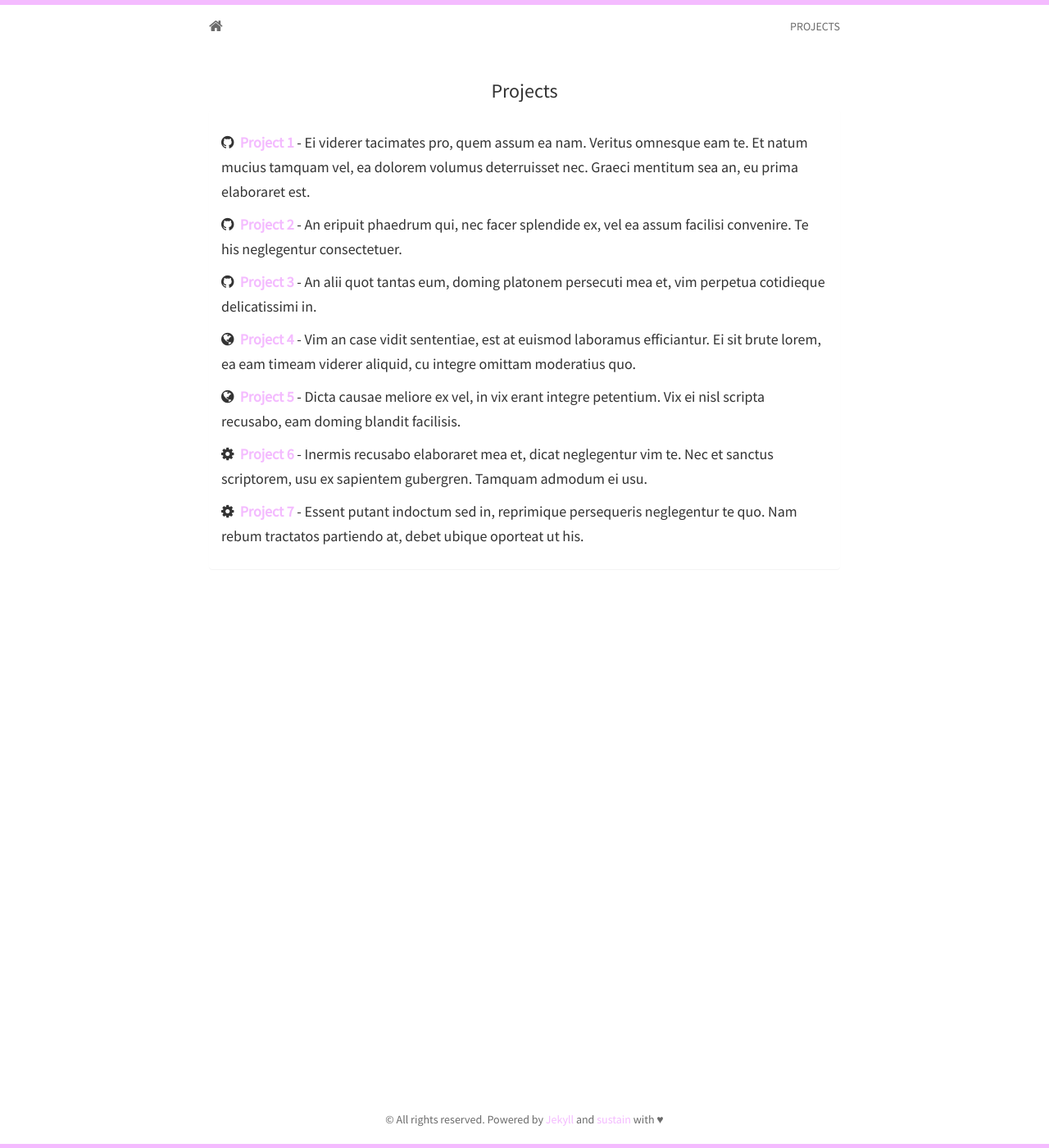
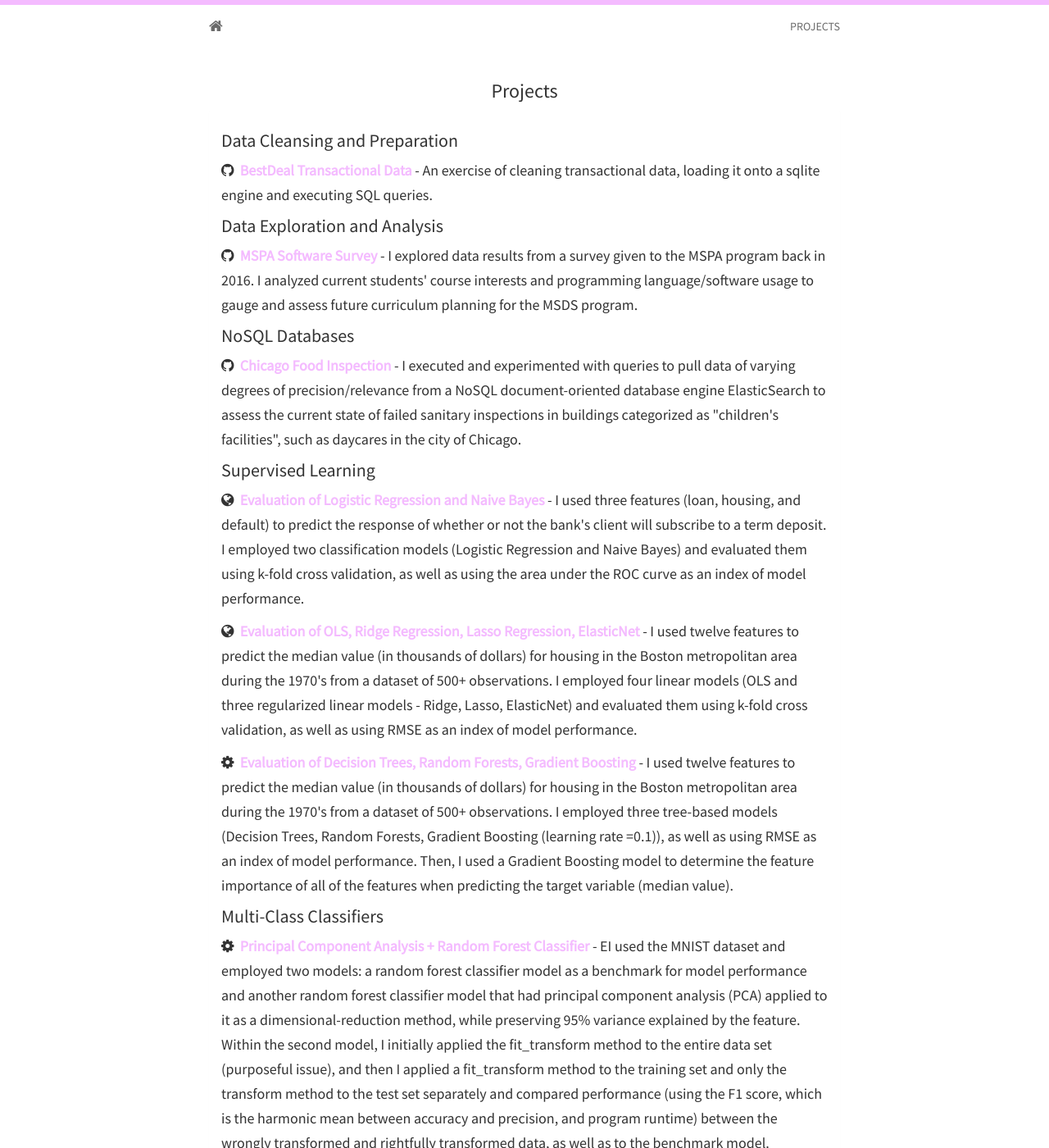
Before and after one commit to tiffduong/tiffduong.github.io, a Jekyll site: the page built from projects.html, in a window 1280 px wide and 1400 px high. Shown: the whole window at 82% size. Built offline with Jekyll 4.4.1, drawn with Linux system fonts in a browser that asks for light colours; nearby versions of some CDN libraries; some of the changed text lies outside the part shown.

Commit message:
Update projects.html

```diff
--- a/_includes/projects.html
+++ b/_includes/projects.html
@@ -3,39 +3,48 @@
   <h3>Projects</h3>
   <div class="panel panel-default">
     <div class="panel-body">
+	<h4>Data Cleansing and Preparation</h4>
 		<h5>
-			<i class="fa fa-github"></i>&nbsp;&nbsp;<strong><a href="#">Project 1</a></strong>
-			- Ei viderer tacimates pro, quem assum ea nam. Veritus omnesque eam te. Et natum mucius tamquam vel,
-			ea dolorem volumus deterruisset nec. Graeci mentitum sea an, eu prima elaboraret est.
+			<i class="fa fa-github"></i>&nbsp;&nbsp;<strong><a href="https://github.com/tiffduong/Data_Science_Portfolio/blob/master/MSDS%20-%20Database%20Systems%20%26%20Preparation/Assignment_2_-_Data_Preparation_and_Cleansing.ipynb">BestDeal Transactional Data</a></strong>
+			- An exercise of cleaning transactional data, loading it onto a sqlite engine and executing SQL queries.
+		</h5>
+	<h4>Data Exploration and Analysis</h4>
+		<h5>
+			<i class="fa fa-github"></i>&nbsp;&nbsp;<strong><a href="https://github.com/tiffduong/Data_Science_Portfolio/blob/master/MSDS%20-%20Practical%20Machine%20Learning/Assignment_1_-_MSPA_Software_Survey_Analysis/Assignment_1.ipynb">MSPA Software Survey</a></strong>
+			- I explored data results from a survey given to the MSPA program back in 2016. I analyzed current students' course interests and programming language/software usage to gauge and assess future curriculum planning for the MSDS program.
+		</h5>
+	<h4>NoSQL Databases</h4>
+    	<h5>
+			<i class="fa fa-github"></i>&nbsp;&nbsp;<strong><a href="https://github.com/tiffduong/Data_Science_Portfolio/blob/master/MSDS%20-%20Database%20Systems%20%26%20Preparation/Assignment_1_-_Querying_Data_Stored_on_a_NoSQL_Database.ipynb">Chicago Food Inspection</a></strong>
+			- I executed and experimented with queries to pull data of varying degrees of precision/relevance from a NoSQL document-oriented database engine ElasticSearch to assess the current state of failed sanitary inspections in buildings categorized as "children's facilities", such as daycares in the city of Chicago.</h5>
+		<h4>Supervised Learning</h4>
+		<h5>
+			<i class="fa fa-globe"></i>&nbsp;&nbsp;<strong><a href="https://github.com/tiffduong/Data_Science_Portfolio/blob/master/MSDS%20-%20Practical%20Machine%20Learning/Assignment_2_-_Evaluating_Classification_Models/Assignment%202%20-%20Evaluating%20Classification%20Models.ipynb">Evaluation of Logistic Regression and Naive Bayes</a></strong>
+			- I used three features (loan, housing, and default) to predict the response of whether or not the bank's client will subscribe to a term deposit. I employed two classification models (Logistic Regression and Naive Bayes) and evaluated them using k-fold cross validation, as well as using the area under the ROC curve as an index of model performance.
 		</h5>
 		<h5>
-			<i class="fa fa-github"></i>&nbsp;&nbsp;<strong><a href="#">Project 2</a></strong>
-			- An eripuit phaedrum qui, nec facer splendide ex, vel ea assum facilisi convenire.
-			Te his neglegentur consectetuer.
-		</h5>
-    	<h5>
-			<i class="fa fa-github"></i>&nbsp;&nbsp;<strong><a href="#">Project 3</a></strong>
-			- An alii quot tantas eum, doming platonem persecuti mea et, vim perpetua cotidieque delicatissimi in.
+			<i class="fa fa-globe"></i>&nbsp;&nbsp;<strong><a href="https://github.com/tiffduong/Data_Science_Portfolio/blob/master/MSDS%20-%20Practical%20Machine%20Learning/Assignment_3_-_Evaluating_Regression_Models/Assignment%203%20-%20Evaluating%20Regression%20Models.ipynb">Evaluation of OLS, Ridge Regression, Lasso Regression, ElasticNet
+
+</a></strong>
+			- I used twelve features to predict the median value (in thousands of dollars) for housing in the Boston metropolitan area during the 1970's from a dataset of 500+ observations. I employed four linear models (OLS and three regularized linear models - Ridge, Lasso, ElasticNet) and evaluated them using k-fold cross validation, as well as using RMSE as an index of model performance.
 		</h5>
 		<h5>
-			<i class="fa fa-globe"></i>&nbsp;&nbsp;<strong><a href="#">Project 4</a></strong>
-			- Vim an case vidit sententiae, est at euismod laboramus efficiantur. Ei sit brute lorem,
-			ea eam timeam viderer aliquid, cu integre omittam moderatius quo.
+			<i class="fa fa-cog"></i>&nbsp;&nbsp;<strong><a href="https://github.com/tiffduong/Data_Science_Portfolio/blob/master/MSDS%20-%20Practical%20Machine%20Learning/Assignment_4_-_Random_Forests_and_Gradient_Boosting/Assignment_4_-_Random_Forests_and_Gradient_Boosting.ipynb">Evaluation of Decision Trees, Random Forests, Gradient Boosting</a></strong>
+			- I used twelve features to predict the median value (in thousands of dollars) for housing in the Boston metropolitan area during the 1970's from a dataset of 500+ observations. I employed three tree-based models (Decision Trees, Random Forests, Gradient Boosting (learning rate =0.1)), as well as using RMSE as an index of model performance. Then, I used a Gradient Boosting model to determine the feature importance of all of the features when predicting the target variable (median value).
+		</h5>
+	<h4>Multi-Class Classifiers</h4>
+		<h5>
+			<i class="fa fa-cog"></i>&nbsp;&nbsp;<strong><a href="https://github.com/tiffduong/Data_Science_Portfolio/blob/master/MSDS%20-%20Practical%20Machine%20Learning/Assignment_5_-_Principal_Components_Analysis/Assignment_5_-_Principal_Components_Analysis.ipynb">Principal Component Analysis + Random Forest Classifier</a></strong>
+			- EI used the MNIST dataset and employed two models: a random forest classifier model as a benchmark for model performance and another random forest classifier model that had principal component analysis (PCA) applied to it as a dimensional-reduction method, while preserving 95% variance explained by the feature. Within the second model, I initially applied the fit_transform method to the entire data set (purposeful issue), and then I applied a fit_transform method to the training set and only the transform method to the test set separately and compared performance (using the F1 score, which is the harmonic mean between accuracy and precision, and program runtime) between the wrongly transformed and rightfully transformed data, as well as to the benchmark model.
+		</h5>
+	<h4>Deep Learning</h4>
+		<h5>
+			<i class="fa fa-cog"></i>&nbsp;&nbsp;<strong><a href="https://github.com/tiffduong/Data_Science_Portfolio/blob/master/MSDS%20-%20Practical%20Machine%20Learning/Assignment_6_-_Neural_Networks/Assignment%206%20-%20Neural%20Networks.ipynb">Multilayer Perceptron (MLP) - MNIST Digits Classification</a></strong>
+			- I used the MNIST dataset and conducted a 2x2 factorial experiment by adjusting the number of hidden layers and the number of nodes per hidden layer within a multilayer perceptron architecture to classify the MNIST digits images into its proper class. This experiment was done within Tensorflow, which is an open-source ML library, developed by Google. I made use of the Adam Optimization algorithm to improve the model. Performance between the models was compared using the model's process execution time and accuracy.
 		</h5>
 		<h5>
-			<i class="fa fa-globe"></i>&nbsp;&nbsp;<strong><a href="#">Project 5</a></strong>
-			- Dicta causae meliore ex vel, in vix erant integre petentium. Vix ei nisl scripta recusabo,
-			eam doming blandit facilisis.
-		</h5>
-		<h5>
-			<i class="fa fa-cog"></i>&nbsp;&nbsp;<strong><a href="#">Project 6</a></strong>
-			- Inermis recusabo elaboraret mea et, dicat neglegentur vim te. Nec et sanctus scriptorem,
-			usu ex sapientem gubergren. Tamquam admodum ei usu.
-		</h5>
-		<h5>
-			<i class="fa fa-cog"></i>&nbsp;&nbsp;<strong><a href="#">Project 7</a></strong>
-			- Essent putant indoctum sed in, reprimique persequeris neglegentur te quo. Nam rebum
-			tractatos partiendo at, debet ubique oporteat ut his.
+			<i class="fa fa-cog"></i>&nbsp;&nbsp;<strong><a href="https://github.com/tiffduong/Data_Science_Portfolio/blob/master/MSDS%20-%20Practical%20Machine%20Learning/Assignment_7_-_Convolutional_Neural_Networks/Assignment%207%20-%20Convolutional%20Neural%20Networks.ipynb">Convolutional Neural Networks (CNNs) - Cats and Dogs Binary Classification</a></strong>
+			- I used a subset of the Kaggle's cats vs. dogs dataset and conducted a 2x2 factorial experiment (MLP vs CNN, grayscale vs. RGB images) to see which type of model design has a higher classification accuracy on a determining if the subject of a given 64x64 image is a cat or dog. This experiment was done within Tensorflow, which is an open-source ML library, developed by Google. I made use of the Adam Optimization algorithm to improve the model. Performance between the models was compared using the model's process execution time and accuracy.
 		</h5>
 
 
```
